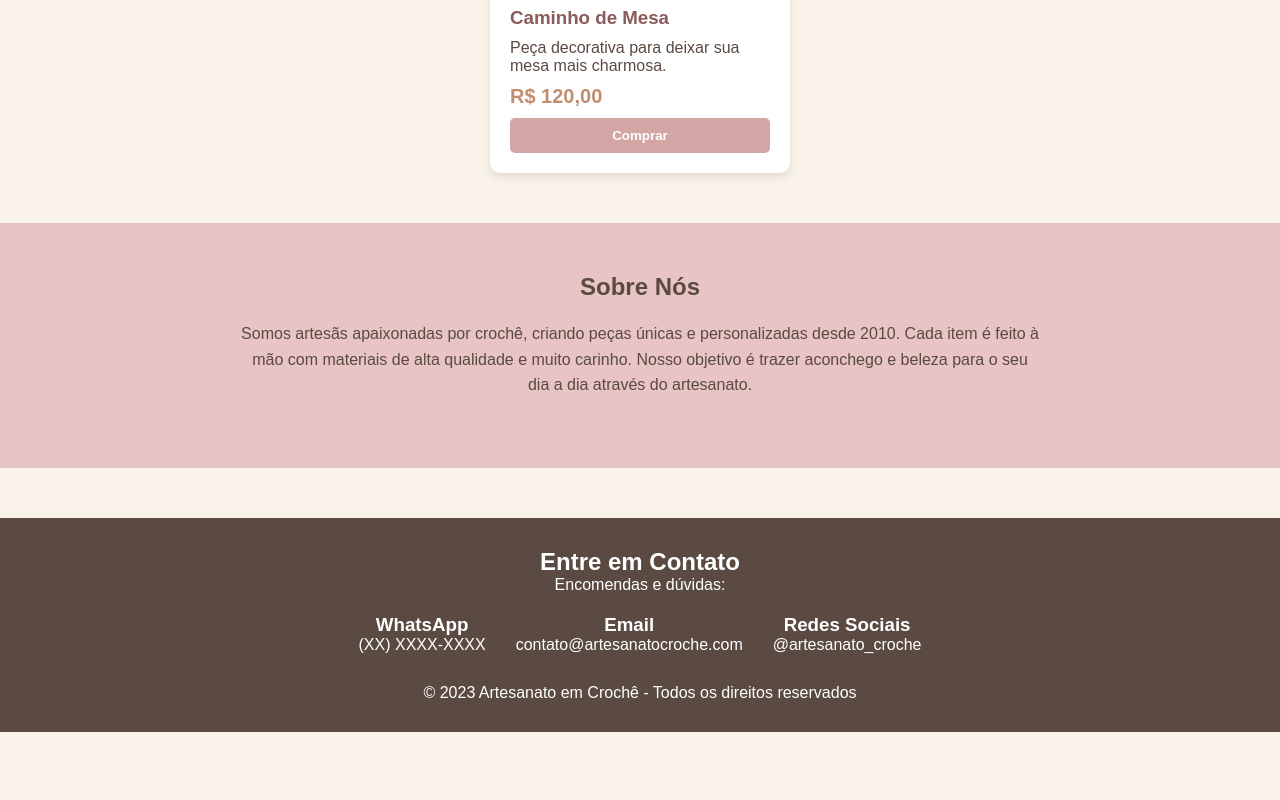
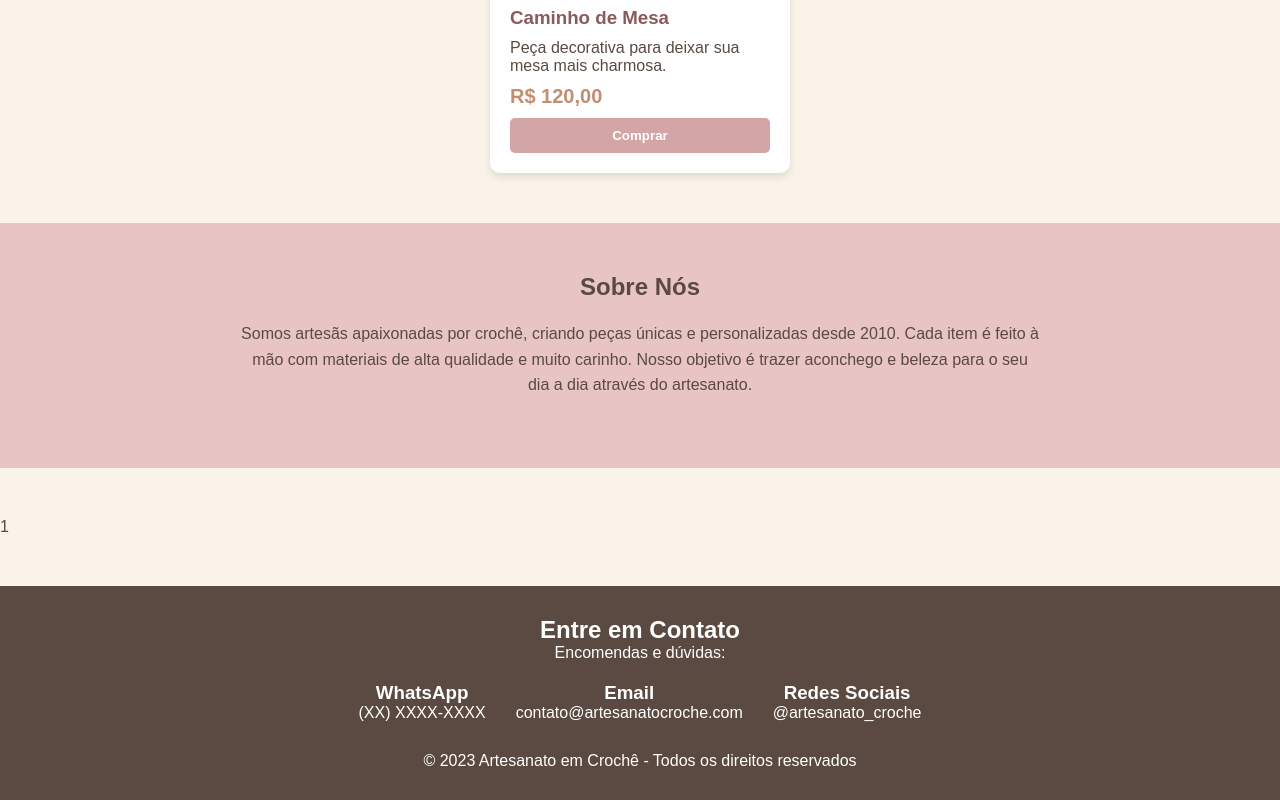
Before and after one commit to King30-06/MM, a plain HTML site: page index.html in a window 1280 px wide. Shown: the part 1384-2184 px from the top of the page. Before the commit the page ends 2116 px from the top, so only its background shows below. Drawn offline with Linux system fonts and the light colour scheme.

Commit message:
index.html

```diff
--- a/index.html
+++ b/index.html
@@ -231,6 +231,8 @@
         </p>
     </section>
 
+    <p href=:"1.html">1</p>
+
     <footer id="contato">
         <h2>Entre em Contato</h2>
         <p>Encomendas e dúvidas:</p>
```
